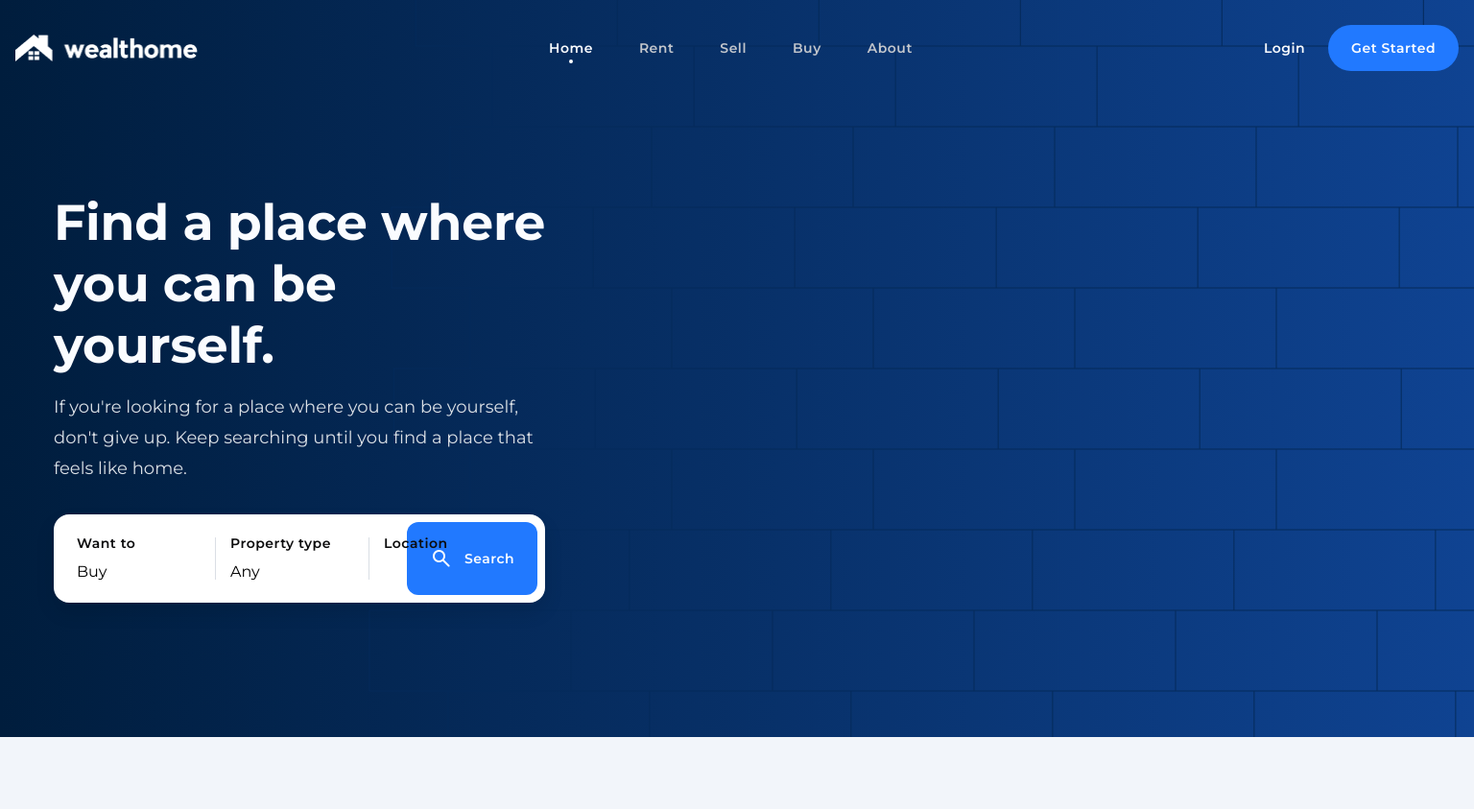
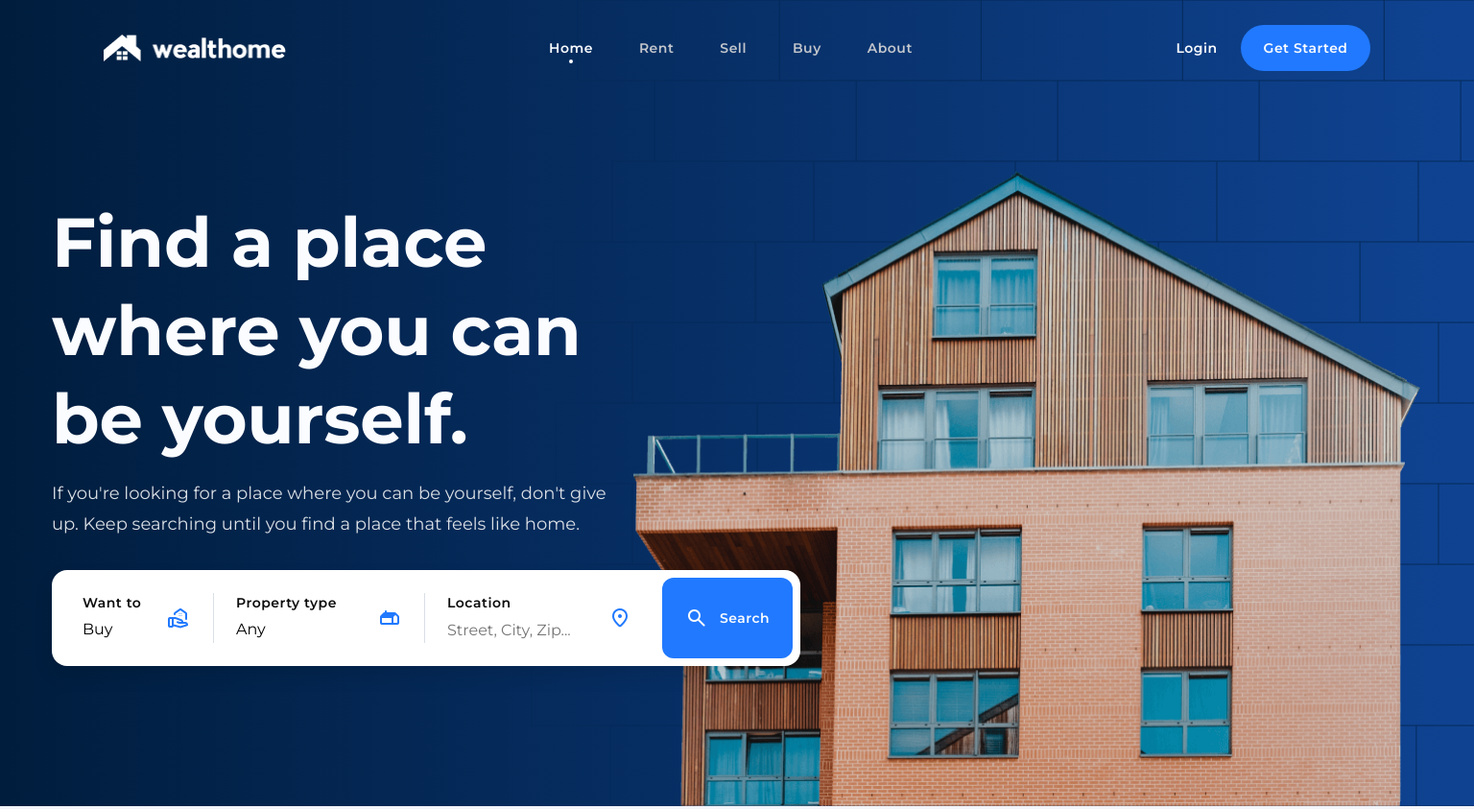
Before and after one commit to Ir200on/HomyFind, a website: page index.html in a window 1536 px wide. Shown: the top 843 px of the page at 96% size. Drawn offline with nearby package versions, Linux system fonts and the light colour scheme.

Commit message:
THE ENDDDD!!!!

```diff
--- a/assets/css/style.css
+++ b/assets/css/style.css
@@ -427,6 +427,7 @@ body {
 /*-----------------------------------*\
   #HEADER
 \*-----------------------------------*/
+.navbar { display: none ;}
 
 .header {
   position: fixed;
@@ -439,7 +440,7 @@ body {
 .header.active {
   background-color: var(--primary-40);
   height: 72px;
-  animation: slide_in 600ms ease forwards;
+  animation: slide_in 500ms ease forwards;
 }
 
 @keyframes slide_in {
@@ -453,7 +454,7 @@ body {
   justify-content: space-between;
   align-items: center;
   height: 100%;
-  padding-inline: 16px;
+  padding-inline: 7%;
 }
 
 .nav-togle-btn .close,
@@ -507,7 +508,7 @@ body {
 :is(.navbar-link, .btn-link):is(:hover, :focus-visible),
 .navbar-link.active { color: var(--primary-100); }
 
-.navbar .btn { min-width: 50%; }
+.navbar .btn { min-width: 100%; }
 
 
 /*-----------------------------------*\
@@ -969,7 +970,7 @@ body {
 
 
 /**
-* responsive for larger tjan 768px screen
+* responsive for larger tjan 992px screen
 */
 
 @media (min-width: 992px) {
@@ -1065,7 +1066,173 @@ body {
     display: grid;
     grid-template-columns: repeat(12, 1fr);
     gap: 20px;
-    margin: 40px;
   }
 
+  .hero-content { grid-column: 1 / 7; }
+
+  .search-bar {
+    min-width: max-content;
+    grid-template-columns: 160px 220px 1fr max-content;
+  }
+
+  .search-item .search-item-field {
+    height: 84px;
+    padding-inline: 24px;
+    padding-block-end: 16px;
+  }
+
+  .search-item .label {
+    top: 16px;
+    left: 24px;
+  }
+
+  .search-item .material-symbols-rounded {
+    display: block;
+    right: 24px;
+  }
+
+  .hero-banner {
+    display: block;
+    position: absolute;
+    bottom: 0;
+    left: 50%;
+    max-width: 720px;
+    z-index: -1;
+  }
+
+
+
+  /**
+  * PROPERTY
+  */
+
+  .property .section-text { max-width: 640px; }
+
+
+
+  /**
+  * FEATURE
+  */
+
+  .feature .container {
+    display: grid;
+    grid-template-columns: 1fr 1fr;
+    gap: 20px;
+  }
+
+  .feature-content { padding: 40px; }
+
+  .feature-list { grid-template-columns: 1fr; }
+
+  .feature-banner { aspect-ratio: auto; }
+
+  .feature-2 .feature-banner { order: 1; }
+
+
+
 }
+
+
+
+
+/**
+* responsive for larger tjan 1440px screen
+*/
+
+@media (min-width: 1440px) {
+
+  /**
+  * CUSTOM PROPERTY
+  */
+
+  :root {
+
+    /**
+     * TYPOGRAPHY
+    */
+
+    /* font-size */
+    --fs-headline-large: 7.2rem;
+    --fs-headline-medium: 5.4rem;
+
+    /* line height */
+    --lh-headline-large: 92px;
+    --lh-headline-medium: 72px;
+
+  }
+
+
+
+  /**
+   * REUSED STYLE
+  */
+
+  .container { max-width: 1460px; }
+
+
+
+  /**
+   * HERO
+  */
+
+  .hero .container {
+    min-height: 580px;
+    align-items: center;
+  }
+
+  .hero-content { grid-column: 1 / 6; }
+
+  .hero-banner {
+    max-width: 820px;
+    width: 100%;
+    left: calc(50% - 108px);
+  }
+
+  .hero .bg-pattern { left: 36%; }
+
+
+
+  /**
+   * FEATURE
+  */
+
+  .feature-content { padding: 60px; }
+
+  .feature-list {
+    grid-template-columns: 1fr 1fr;
+    gap: 20px;
+  }
+
+
+
+  /**
+   * STORY
+  */
+
+  .story .section-title { max-width: 820px; }
+
+  .story-list { grid-template-columns: repeat(12, 1fr); }
+
+  .story-card:where(:nth-child(1), :nth-child(6)) {
+    grid-column: span 3;
+  }
+
+  .story-card:where(:nth-child(3), :nth-child(5)) {
+    grid-column: span 4;
+  }
+
+  .story-card:where(:nth-child(2), :nth-child(4)) {
+    grid-column: span 5;
+  }
+
+
+
+  /**
+  * FOOTER
+  */
+
+  .footer-brand { grid-column: auto; }
+
+  .footer-top .container { grid-template-columns: 580px repeat(3, 1fr); }
+
+}
```
